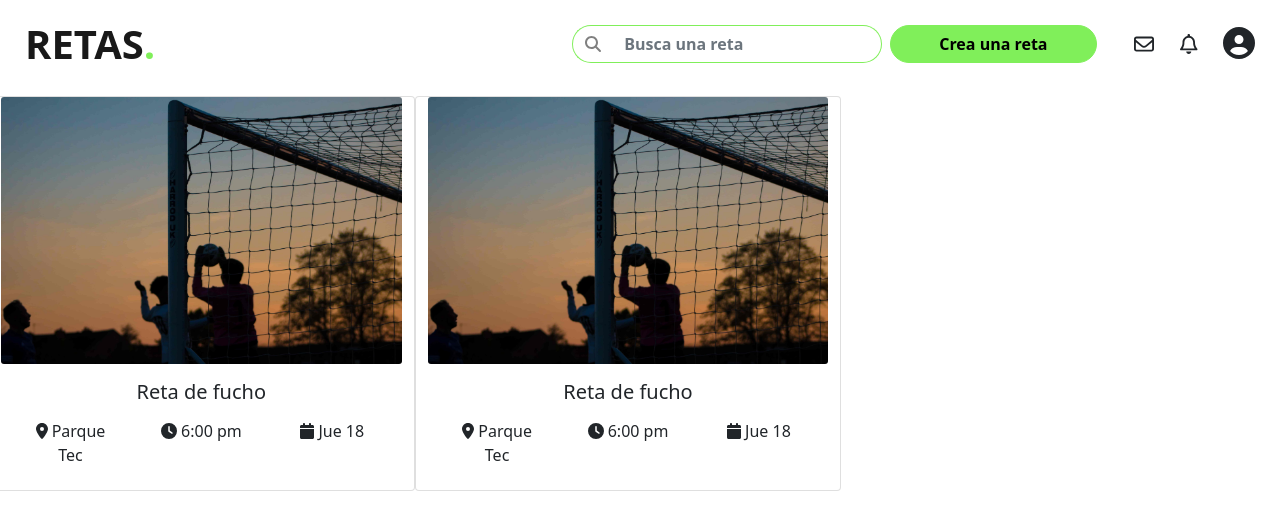
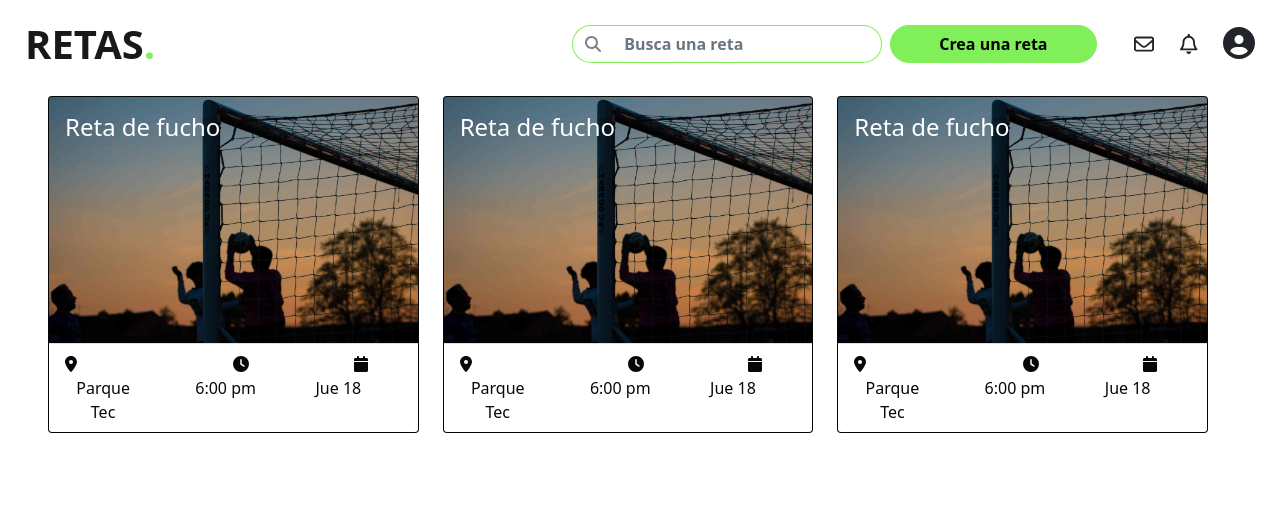
Before and after one commit to Sebas1245/Retas, a React (Create React App) app in the folder client/: page / in a window 1280 px wide. Shown: the top 530 px of the page. Built offline with nearby package versions, Linux system fonts and the light colour scheme.

Commit message:
Improvement of styling on card component

```diff
--- a/client/src/components/Card.tsx
+++ b/client/src/components/Card.tsx
@@ -11,30 +11,44 @@ type Props = {
 
 export default function Card({imgSource, cardTitle, gameLocation, gameTime, gameDate}: Props) {
     return (
-    <div className="card">
+    <div className="card bg-dark text-white">
         <img src= {imgSource} className = "card-img" alt="..."/>
-        {/* <div className="card-img-overlay text-white">
-            <div className="d-flex align-items-end">
-                <h5 className="card_title">{cardTitle}</h5>
-            </div>
-        </div> */}
-        <div className="card-body">
-            <h5 className="card_title">{cardTitle}</h5>
-            <div className='row row-cols-1 row-cols-md-3 g-4'>
+        <div className="card-img-overlay d-flex flex-column justify-content-start align-items-start">
+            <h4 className="card_title">{cardTitle}</h4>
+        </div>
+        <div className="card-footer bg-light text-dark">
+            <div className="row">
                 <div className="col">
-                    <button className="btn" type="button">
-                       <FontAwesomeIcon icon={faLocationDot}/> {gameLocation}
-                    </button>
+                <div className="row">
+                        <div className="col-xs-12 col-md-2">
+                            <FontAwesomeIcon icon={faLocationDot} />
+                        </div>
+                        <div className="col-xs-12 col-md-10 d-flex justify-content-start">
+                            {' '}
+                            {gameLocation}
+                        </div>
+                    </div>
                 </div>
                 <div className="col">
-                    <button className="btn" type="button">
-                       <FontAwesomeIcon icon={faClock}/> {gameTime}
-                    </button>
+                    <div className="row justify-content-center">
+                        <div className="col-xs-12 col-md-2">
+                            <FontAwesomeIcon icon={faClock} />
+                        </div>
+                        <div className="col-xs-12 col-md-10 d-flex justify-content-start">
+                            {' '}
+                            {gameTime}
+                        </div>
+                    </div>
                 </div>
                 <div className="col">
-                    <button className="btn" type="button">
-                        <FontAwesomeIcon icon={faCalendar}/> {gameDate}
-                    </button>
+                    <div className="row justify-content-center">
+                        <div className="col-xs-12 col-md-2">
+                            <FontAwesomeIcon icon={faCalendar} />
+                        </div>
+                        <div className="col-xs-12 col-md-10 d-flex justify-content-start">
+                            {gameDate}
+                        </div>
+                    </div>
                 </div>
             </div>
         </div>
@@ -42,14 +56,3 @@ export default function Card({imgSource, cardTitle, gameLocation, gameTime, game
 
     );
 }
-
-//card img overlay
-{/* <div className="card text-white">
-        <img src= {imgSource} className = "card-img" alt="..."/>
-        <div className="card-img-overlay">
-            <h5 className="card_title">{cardTitle}</h5>
-            <button className="btn" type="button">
-                <FontAwesomeIcon icon={faLocationDot}/>
-            </button>
-        </div>
-    </div> */}
--- a/client/src/components/CardGrid.tsx
+++ b/client/src/components/CardGrid.tsx
@@ -7,10 +7,17 @@ type Props = {
 // export default function CardGrid({ imgSource, cardTitle, cardDescription }: Props) {
 export default function CardGrid() {
     return (
-        <div className="row h-100 mt-5">
+        <div className="row h-100 p-5">
             <div className='row row-cols-1 row-cols-md-3 g-4'>
-                <Card imgSource="./portero_retas.jpg" cardTitle="Reta de fucho" gameDate="Jue 18" gameLocation="Parque Tec" gameTime="6:00 pm"/>
-                <Card imgSource="./portero_retas.jpg" cardTitle="Reta de fucho" gameDate="Jue 18" gameLocation="Parque Tec" gameTime="6:00 pm"/>
+                <div className="col-md-4 col-sm-6">
+                    <Card imgSource="./portero_retas.jpg" cardTitle="Reta de fucho" gameDate="Jue 18" gameLocation="Parque Tec" gameTime="6:00 pm"/>
+                </div>
+                <div className="col-md-4 col-sm-6">
+                    <Card imgSource="./portero_retas.jpg" cardTitle="Reta de fucho" gameDate="Jue 18" gameLocation="Parque Tec" gameTime="6:00 pm"/>
+                </div>
+                <div className="col-md-4 col-sm-6">
+                    <Card imgSource="./portero_retas.jpg" cardTitle="Reta de fucho" gameDate="Jue 18" gameLocation="Parque Tec" gameTime="6:00 pm"/>
+                </div>
                 {/* <Card imgSource="./portero_retas.jpg" cardTitle="Reta de fucho" gameDate="Jue 18" gameLocation="Parque Tec" gameTime="6:00 pm"/> */}
             </div>
         </div>
```
